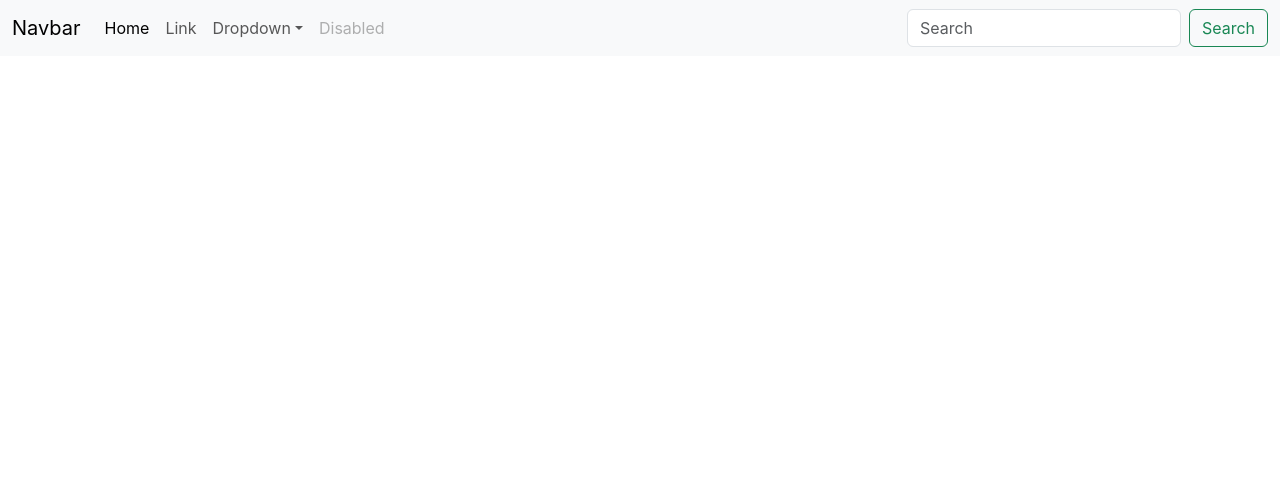
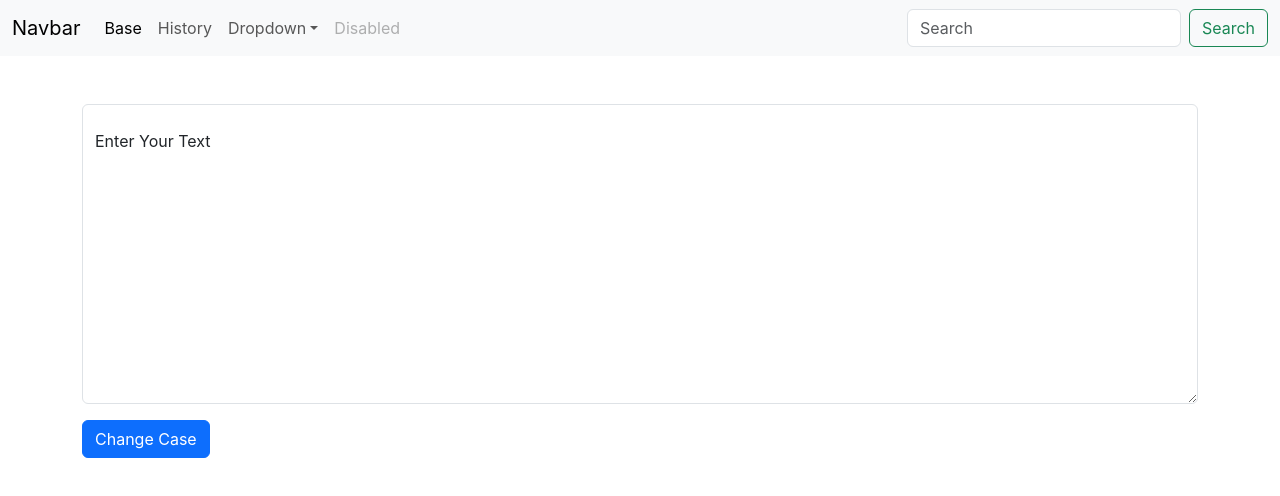
Before and after one commit to MrTezz/practice, a React (Create React App) app: page / in a window 1280 px wide. Shown: the top 496 px of the page. Built offline with nearby package versions, Linux system fonts and the light colour scheme.

Commit message:
Upper case converter project

```diff
--- a/src/App.js
+++ b/src/App.js
@@ -1,45 +1,13 @@
 import logo from './logo.svg';
 import './App.css';
+import Navbar from './components/Navbar';
+import Textform from './components/Textform';
 
 function App() {
   return (
     <>
-    <nav className="navbar navbar-expand-lg bg-dark bg-body-tertiary">
-  <div className="container-fluid">
-    <a className="navbar-brand" href="#">Navbar</a>
-    <button className="navbar-toggler" type="button" data-bs-toggle="collapse" data-bs-target="#navbarSupportedContent" aria-controls="navbarSupportedContent" aria-expanded="false" aria-label="Toggle navigation">
-      <span className="navbar-toggler-icon"></span>
-    </button>
-    <div className="collapse navbar-collapse" id="navbarSupportedContent">
-      <ul className="navbar-nav me-auto mb-2 mb-lg-0">
-        <li className="nav-item">
-          <a className="nav-link active" aria-current="page" href="/">Home</a>
-        </li>
-        <li className="nav-item">
-          <a className="nav-link" href="/">Link</a>
-        </li>
-        <li className="nav-item dropdown">
-          <a className="nav-link dropdown-toggle" href="/" role="button" data-bs-toggle="dropdown" aria-expanded="false">
-            Dropdown
-          </a>
-          <ul className="dropdown-menu">
-            <li><a className="dropdown-item" href="/">Action</a></li>
-            <li><a className="dropdown-item" href="/">Another action</a></li>
-            <li><hr className="dropdown-divider"/></li>
-            <li><a className="dropdown-item" href="/">Something else here</a></li>
-          </ul>
-        </li>
-        <li className="nav-item">
-          <a className="nav-link disabled" aria-disabled="true">Disabled</a>
-        </li>
-      </ul>
-      <form className="d-flex" role="search">
-        <input className="form-control me-2" type="search" placeholder="Search" aria-label="Search"/>
-        <button className="btn btn-outline-success" type="submit">Search</button>
-      </form>
-    </div>
-  </div>
-</nav>
+    <Navbar homeText="Base" aboutText="History"/>
+    <Textform/>
     </>
   );
 }
--- /dev/null
+++ b/src/components/Navbar.js
@@ -0,0 +1,50 @@
+import React from 'react'
+import PropTypes from 'prop-types'
+
+export default function Navbar(props) {
+  return (
+    <>
+    <nav className="navbar navbar-expand-lg bg-dark bg-body-tertiary">
+  <div className="container-fluid">
+    <a className="navbar-brand" href="#">Navbar</a>
+    <button className="navbar-toggler" type="button" data-bs-toggle="collapse" data-bs-target="#navbarSupportedContent" aria-controls="navbarSupportedContent" aria-expanded="false" aria-label="Toggle navigation">
+      <span className="navbar-toggler-icon"></span>
+    </button>
+    <div className="collapse navbar-collapse" id="navbarSupportedContent">
+      <ul className="navbar-nav me-auto mb-2 mb-lg-0">
+        <li className="nav-item">
+          <a className="nav-link active" aria-current="page" href="/">{props.homeText}</a>
+        </li>
+        <li className="nav-item">
+          <a className="nav-link" href="/">{props.aboutText}</a>
+        </li>
+        <li className="nav-item dropdown">
+          <a className="nav-link dropdown-toggle" href="/" role="button" data-bs-toggle="dropdown" aria-expanded="false">
+            Dropdown
+          </a>
+          <ul className="dropdown-menu">
+            <li><a className="dropdown-item" href="/">Action</a></li>
+            <li><a className="dropdown-item" href="/">Another action</a></li>
+            <li><hr className="dropdown-divider"/></li>
+            <li><a className="dropdown-item" href="/">Something else here</a></li>
+          </ul>
+        </li>
+        <li className="nav-item">
+          <a className="nav-link disabled" aria-disabled="true">Disabled</a>
+        </li>
+      </ul>
+      <form className="d-flex" role="search">
+        <input className="form-control me-2" type="search" placeholder="Search" aria-label="Search"/>
+        <button className="btn btn-outline-success" type="submit">Search</button>
+      </form>
+    </div>
+  </div>
+</nav>
+</>
+  )
+}
+
+Navbar.propTypes = {
+   homeText: PropTypes.string,
+   aboutText: PropTypes.number
+}
--- /dev/null
+++ b/src/components/Textform.js
@@ -0,0 +1,26 @@
+import React, { useState } from 'react';
+
+export default function Textform() {
+    const [text, setText] = useState("Enter Your Text");
+    const handleOnChange = (event) =>{
+        console.log("Handle On Change");
+        setText(event.target.value);
+    }
+    const handleUpClick = () =>{
+        console.log("Change case clicked");
+        let newText = text.toUpperCase();
+        setText(newText);
+    }
+
+
+  return (
+    <>
+    <div className="container mt-5">
+        <div className="form-floating">
+        <textarea className="form-control" placeholder="Leave a comment here" id="floatingTextarea2" style={{ height: "300px" }} value={text} onChange={handleOnChange}></textarea>
+        <button className="btn btn-primary mt-3" type="submit" onClick={handleUpClick}>Change Case</button>
+        </div>
+    </div>
+    </>
+  )
+}
```
